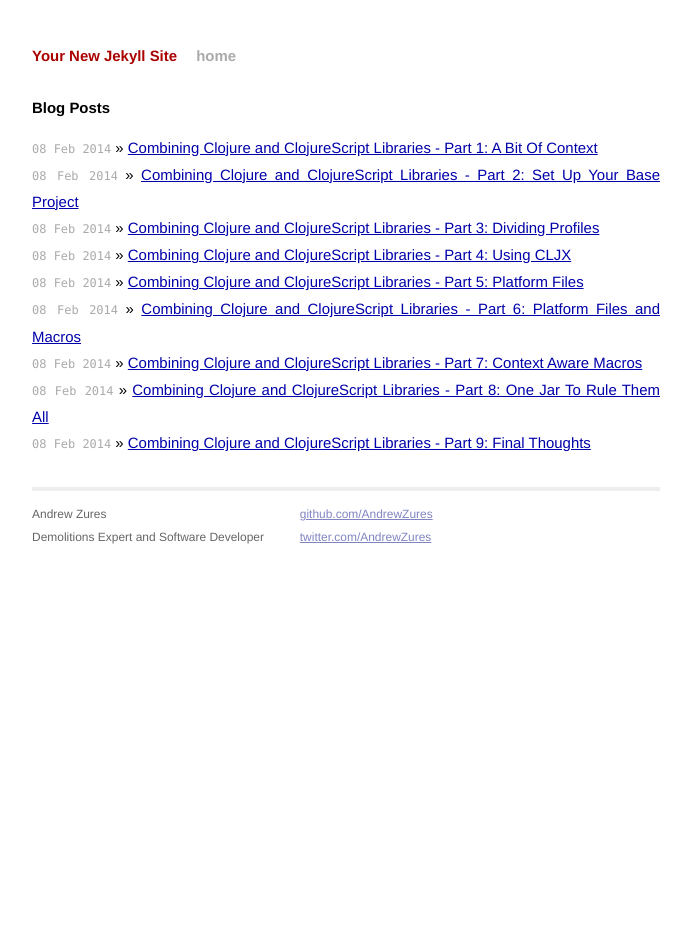
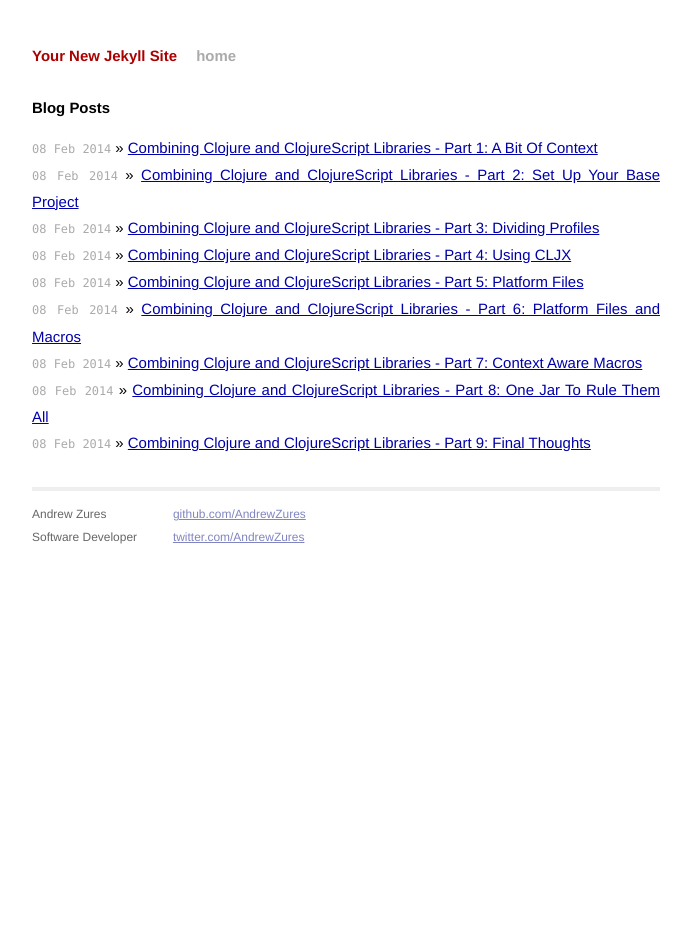
Before and after one commit to AndrewZures/AndrewZures.github.io, a Jekyll site: the page built from index.html, in a window 1280 px wide. Shown: the whole page, without its empty margins (294-985 px from the left). Built offline with Jekyll 4.4.1, drawn with Linux system fonts in a browser that asks for light colours; Markdown is read by kramdown in place of the engine named in the settings.

Commit message:
fixing footer

```diff
--- a/_layouts/default.html
+++ b/_layouts/default.html
@@ -27,7 +27,7 @@
             <div class="contact">
               <p>
                 Andrew Zures<br />
-                Demolitions Expert and Software Developer<br />
+                Software Developer<br />
               </p>
             </div>
             <div class="contact">
```
Also changed, not shown: 10 other files.
